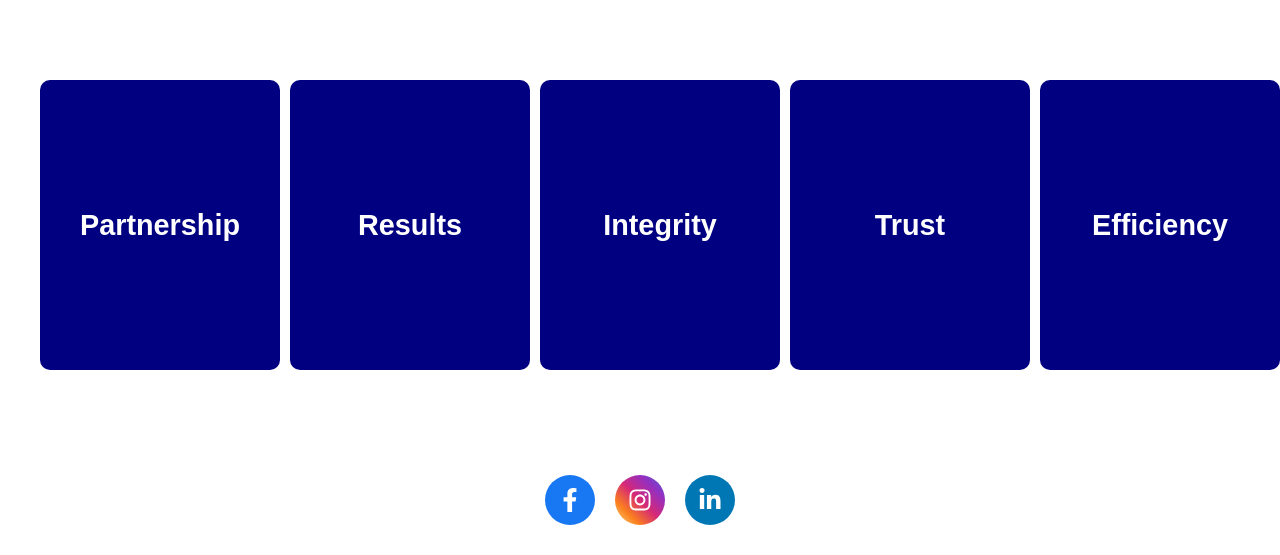
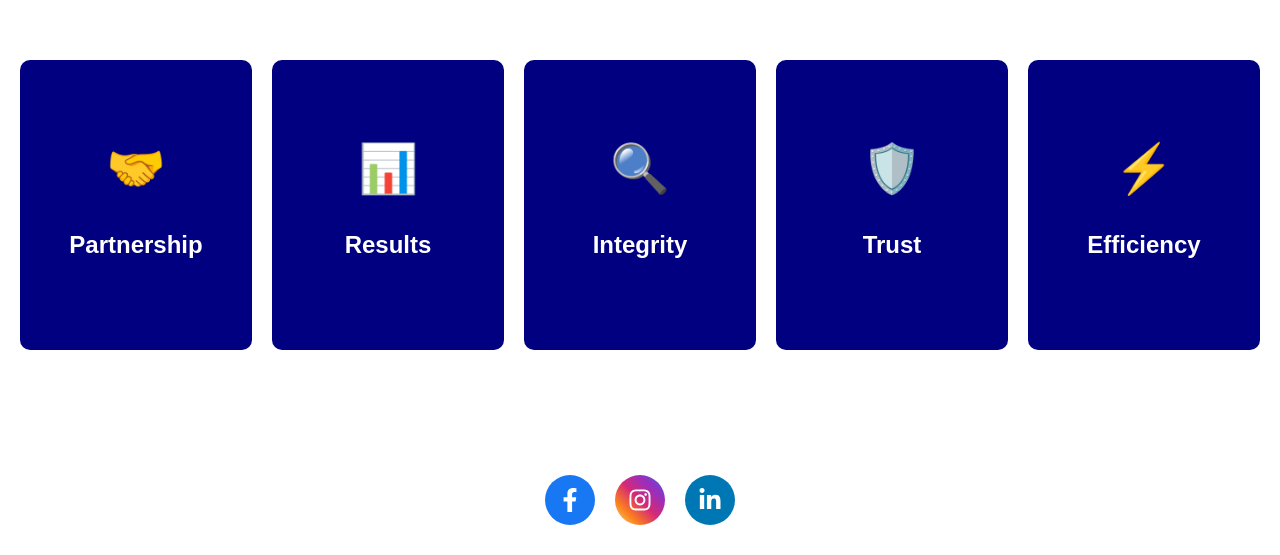
Before and after one commit to uncle12genius/SusRecomm3, a React (Vite) app: page / in a window 1280 px wide. Shown: the part 3025-3580 px from the top of the page. Built offline with nearby package versions, Linux system fonts and the light colour scheme.

Commit message:
info graphic fix

```diff
--- a/src/pages/Ourcore.jsx
+++ b/src/pages/Ourcore.jsx
@@ -12,42 +12,41 @@ const Ourcore = () => {
     {
       title: "Partnership",
       content: "We foster enduring collaborations with clients, experts, and communities to achieve impactful results.",
+      icon: "🤝",
     },
     {
       title: "Results",
-      content: "Delivering measurable impacts aligned with our mission of creating sustainable futures",
+      content: "Delivering measurable impacts aligned with our mission of creating sustainable futures.",
+      icon: "📊",
     },
     {
       title: "Integrity",
       content: "Upholding transparency and accountability in all our endeavors.",
+      icon: "🔍",
     },
     {
       title: "Trust",
-      content: "Building and maintaining trust as the foundation of our relationships and operations",
+      content: "Building and maintaining trust as the foundation of our relationships and operations.",
+      icon: "🛡️",
     },
     {
       title: "Efficiency",
       content: "Combining creativity and practicality to deliver economic and effective solutions.",
+      icon: "⚡",
     },
   ];
 
   return (
-    <div
-      id="about"
-      className={`about-section ${inView ? "visible" : ""}`}
-      ref={ref}
-    >
+    <div id="about" className={`about-section ${inView ? "visible" : ""}`} ref={ref}>
 
-      <div className={`flip-card-container ${inView ? "animate" : ""}`}>
+
+      <div className={`scrolling-card-container ${inView ? "animate" : ""}`}>
         {cards.map((card, index) => (
-          <div className="flip-card" key={index}>
-            <div className="flip-card-inner">
-              <div className="flip-card-front">
-                <h2>{card.title}</h2>
-              </div>
-              <div className="flip-card-back">
-                <p>{card.content}</p>
-              </div>
+          <div className="scrolling-card" key={index}>
+            <div className="scrolling-card-inner">
+              <div className="card-icon">{card.icon}</div>
+              <h3>{card.title}</h3>
+              <p>{card.content}</p>
             </div>
           </div>
         ))}
--- a/src/styles/Ourcore.css
+++ b/src/styles/Ourcore.css
@@ -2,6 +2,7 @@
     opacity: 0;
     transform: translateY(50px);
     transition: all 0.6s ease-in-out;
+    text-align: center;
   }
 
   .about-section.visible {
@@ -10,70 +11,68 @@
   }
 
   .core-title {
+    font-size: 2.5rem;
+    font-weight: bold;
+    margin-bottom: 30px;
+    color: #000072;
     text-align: center;
-  font-size: 2rem;
-  font-weight: bold;
-  margin-bottom: 20px;
-  color: #000072;
   }
 
-.flip-card-container {
+  .scrolling-card-container {
     display: flex;
-    justify-content: space-evenly;
-    align-items: center;
-    margin: 50px;
+    overflow-x: auto;
+    gap: 20px;
     padding: 20px;
-    gap: 50px;
-    opacity: 0;
-    transform: translateY(50px);
-    transition: opacity 1s ease, transform 1s ease;
+    justify-content: flex-start;
+    scroll-behavior: smooth;
+    margin: 0 auto;
   }
 
-.flip-card-container.animate {
-    opacity: 1;
-    transform: translateY(0);
-}
-
-.flip-card {
-    background-color: transparent;
-    width: 200px;
+  .scrolling-card {
+    background-color: navy;
+    width: 250px;
     height: 250px;
-    perspective: 1000px;
-}
-
-.flip-card-inner {
-    position: relative;
-    width: 100%;
-    height: 100%;
-    text-align: center;
-    transition: transform 0.6s;
-    transform-style: preserve-3d;
-}
-
-.flip-card:hover .flip-card-inner {
-    transform: rotateY(180deg);
-}
-
-.flip-card-front,
-.flip-card-back {
-    position: absolute;
-    width: 100%;
-    height: 100%;
-    backface-visibility: hidden;
     border-radius: 10px;
     display: flex;
+    flex-direction: column;
     justify-content: center;
     align-items: center;
     color: white;
     font-size: 1.2rem;
     padding: 20px;
+    transition: transform 0.3s ease, box-shadow 0.3s ease;
+    cursor: pointer;
   }
 
-.flip-card-front {
-    background-color: navy;
+  .scrolling-card-inner {
+    text-align: center;
+    display: flex;
+    flex-direction: column;
+    align-items: center;
+    justify-content: center;
   }
 
-.flip-card-back {
-    background-color: #0047ab;
-    transform: rotateY(180deg);
+  .card-icon {
+    font-size: 3rem;
+    margin-bottom: 10px;
   }
+
+  .scrolling-card:hover {
+    transform: scale(1.1);
+    box-shadow: 0 8px 20px rgba(0, 0, 0, 0.3);
+  }
+
+  .scrolling-card h3 {
+    font-size: 1.5rem;
+    margin-bottom: 10px;
+  }
+
+  .scrolling-card p {
+    font-size: 1rem;
+    display: none;
+    margin-top: 10px;
+  }
+
+  .scrolling-card:hover p {
+    display: block;
+  }
```
Lines whose indentation alone changed are shown as unchanged.
